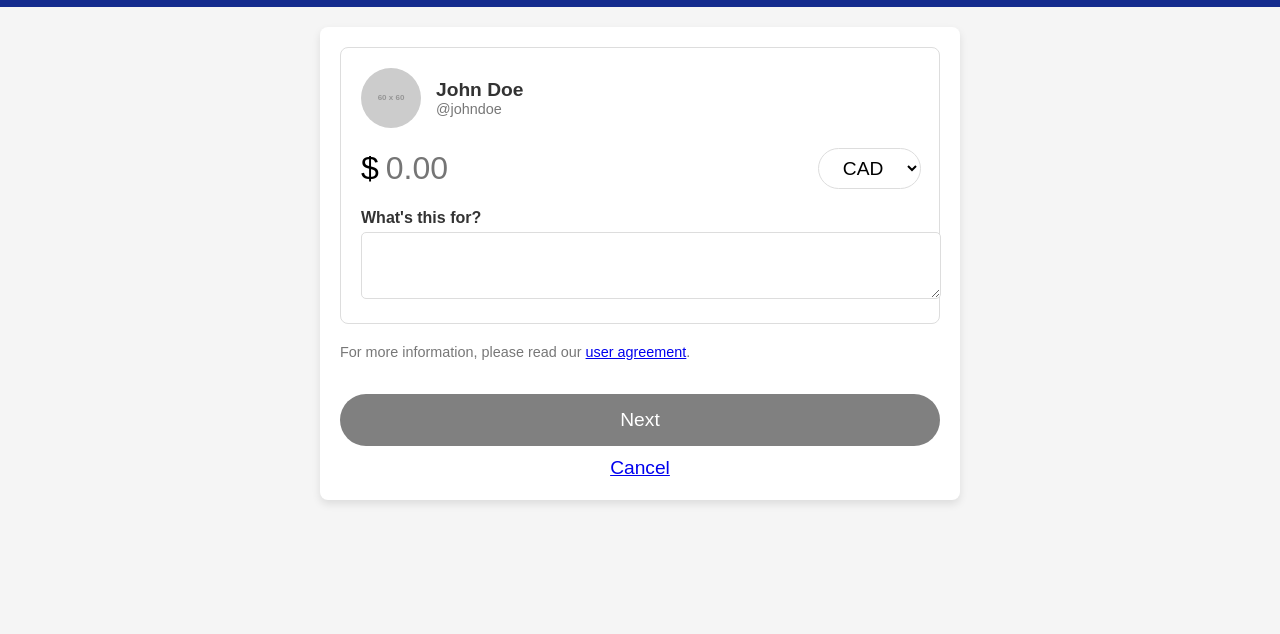
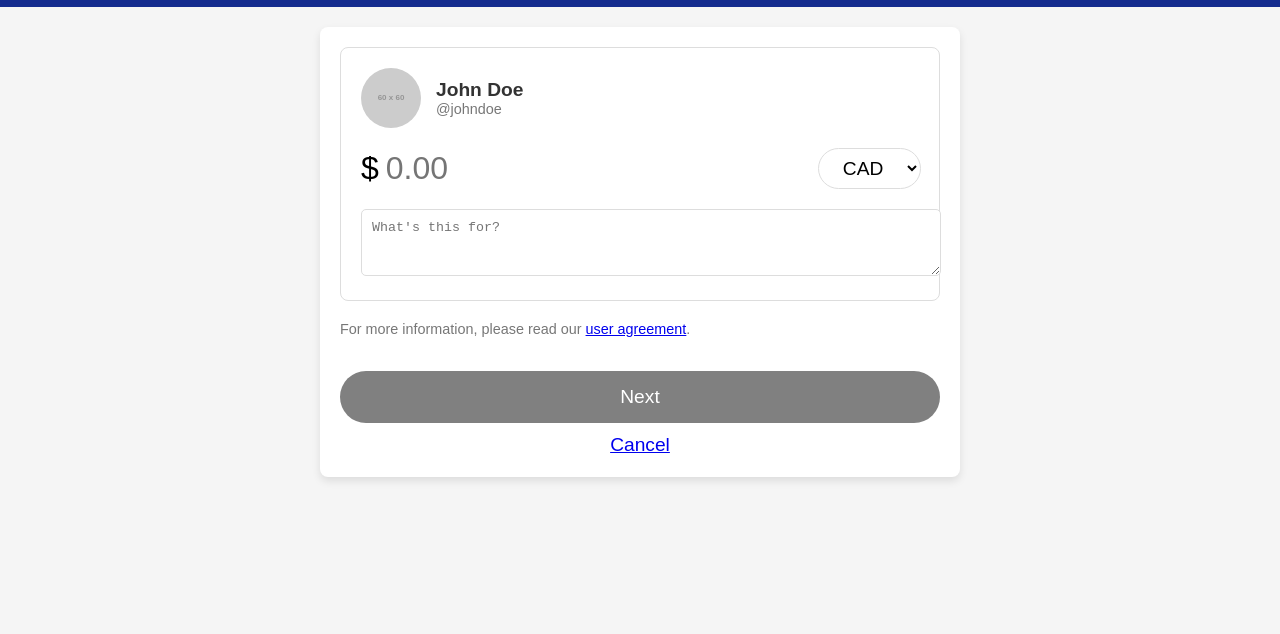
Before and after one commit to natq8/Backup, a plain HTML site: page index.html in a window 1280 px wide. Shown: the part 62-696 px from the top of the page. Drawn offline with Linux system fonts and the light colour scheme; placeholder pictures from the web are drawn by us.

Commit message:
Update index.html
what ths for

```diff
--- a/index.html
+++ b/index.html
@@ -225,8 +225,8 @@
             </div>
             <!-- What's This For? Input -->
             <div style="margin-top: 20px;">
-                <label for="message" style="display: block; font-weight: bold; margin-bottom: 5px;">What's this for?</label>
-                <textarea id="message" rows="3" style="width: 100%; padding: 10px; border: 1px solid #ddd; border-radius: 5px;"></textarea>
+                <textarea id="message" rows="3" placeholder="What's this for?" style="width: 100%; padding: 10px; border: 1px solid #ddd; border-radius: 5px;"></textarea>
+
             </div>
         </div>
         <!-- User Agreement Text -->
```
